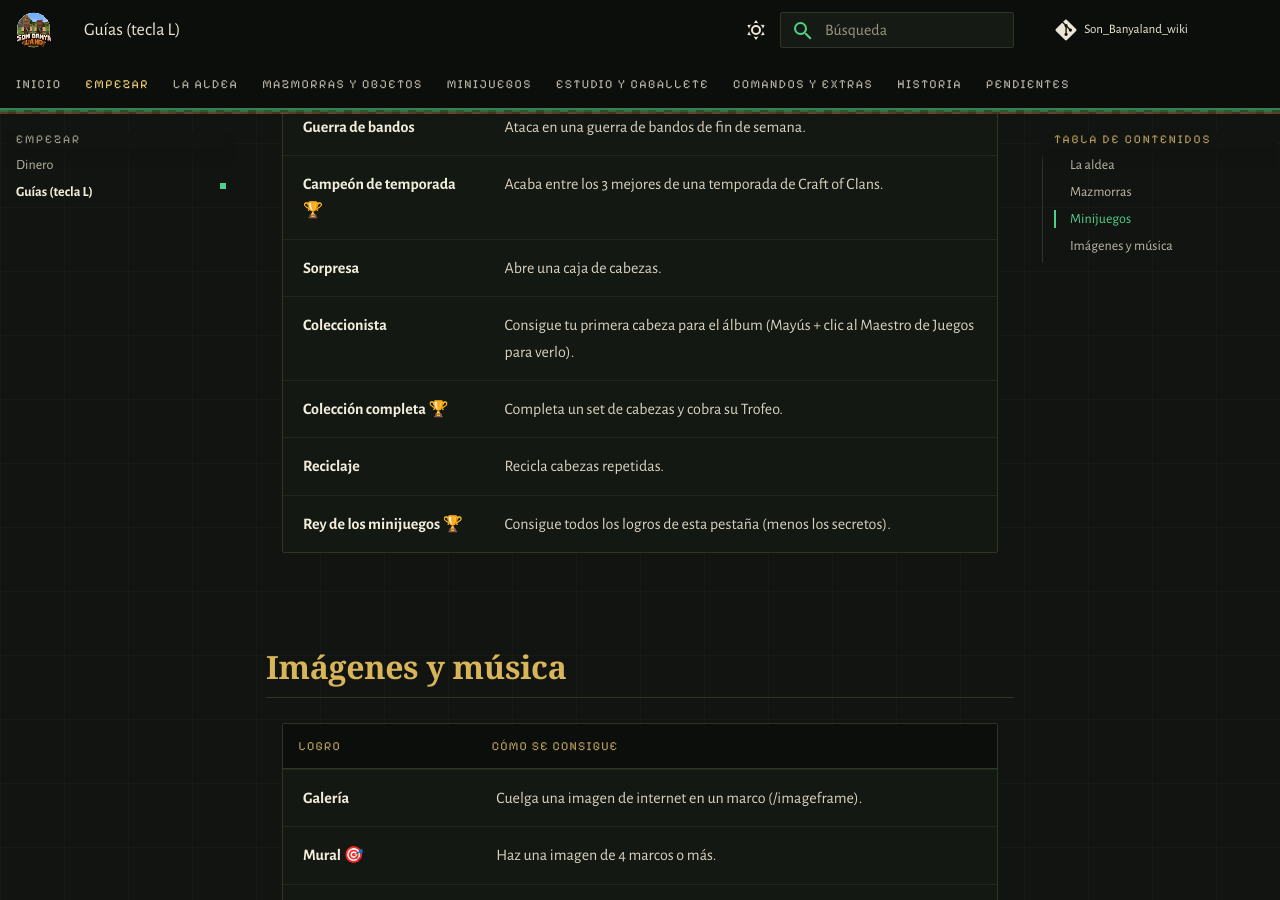
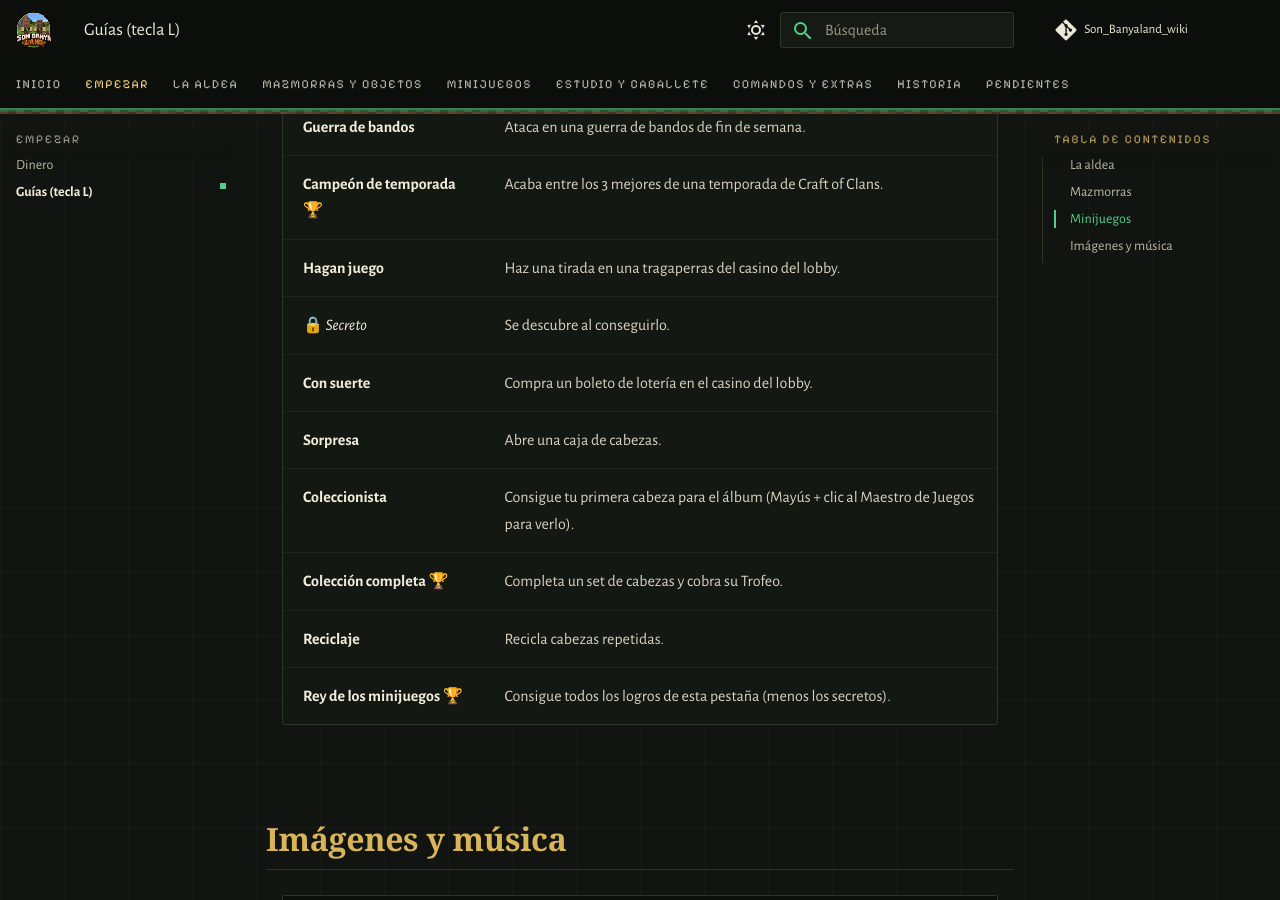
Before and after one commit to PigPilgrim/Son_Banyaland_wiki, an MkDocs documentation site: the page built from docs/guias.md, in a window 1280 px wide and 900 px high, scrolled down 7588 px. Built offline with MkDocs 1.6.1 and Material for MkDocs 9.7.7, drawn with Linux system fonts in a browser that asks for light colours; some web fonts are replaced; comment, search, counter and statistics services are not loaded.

Commit message:
Guías: logros del casino en la pestaña Minijuegos
Co-Authored-By: Claude Opus 5.5 <noreply@anthropic.com>

```diff
--- a/docs/_generado/guia_minijuegos.md
+++ b/docs/_generado/guia_minijuegos.md
@@ -23,6 +23,9 @@
 | **Elige bando** | Elige bando para la temporada. |
 | **Guerra de bandos** | Ataca en una guerra de bandos de fin de semana. |
 | **Campeón de temporada** 🏆 | Acaba entre los 3 mejores de una temporada de Craft of Clans. |
+| **Hagan juego** | Haz una tirada en una tragaperras del casino del lobby. |
+| 🔒 *Secreto* | Se descubre al conseguirlo. |
+| **Con suerte** | Compra un boleto de lotería en el casino del lobby. |
 | **Sorpresa** | Abre una caja de cabezas. |
 | **Coleccionista** | Consigue tu primera cabeza para el álbum (Mayús + clic al Maestro de Juegos para verlo). |
 | **Colección completa** 🏆 | Completa un set de cabezas y cobra su Trofeo. |
```
